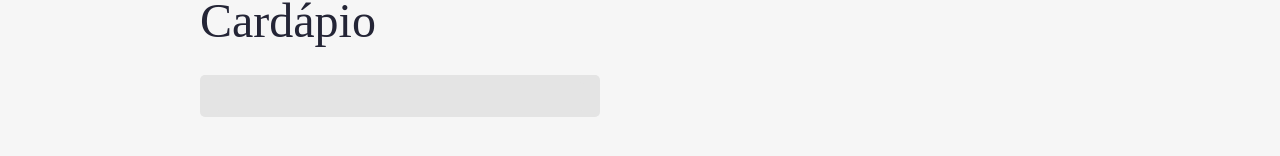
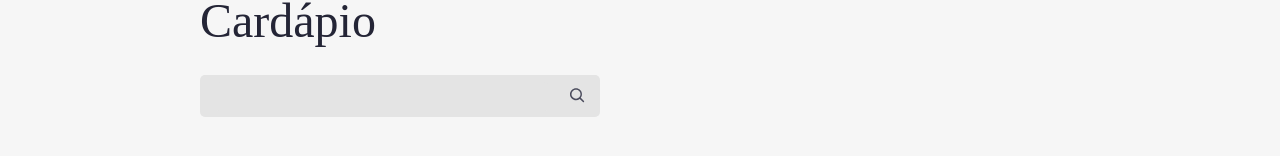
Before and after one commit to Phyper14/aluroni, a React (Create React App) app: page / in a window 1280 px wide. Shown: the part 460-616 px from the top of the page. Built offline with nearby package versions, Linux system fonts and the light colour scheme; a web font is replaced by a local one.

Commit message:
Add react-iconsto Buscador

```diff
--- a/package.json
+++ b/package.json
@@ -12,6 +12,7 @@
     "@types/react-dom": "^18.0.11",
     "react": "^18.2.0",
     "react-dom": "^18.2.0",
+    "react-icons": "^4.8.0",
     "react-scripts": "5.0.1",
     "typescript": "^4.9.5",
     "web-vitals": "^2.1.4"
--- a/src/pages/Cardapio/Buscador/index.tsx
+++ b/src/pages/Cardapio/Buscador/index.tsx
@@ -1,5 +1,6 @@
 import React from "react";
-import styles from "./Buscador.module.scss";
+import styles from "../Buscador/Buscador.module.scss";
+import { CgSearch } from "react-icons/cg";
 
 interface Props {
 	busca: string;
@@ -9,6 +10,7 @@ export default function Buscador({ busca, setBusca }: Props) {
 	return (
 		<div className={styles.buscador}>
 			<input value={busca} onChange={(e) => setBusca(e.target.value)} />
+			<CgSearch size={20} color="#4c4d5e" />
 		</div>
 	);
 }
```
Also changed, not shown: 1 other file (tests, documents, lock files or other folders).
